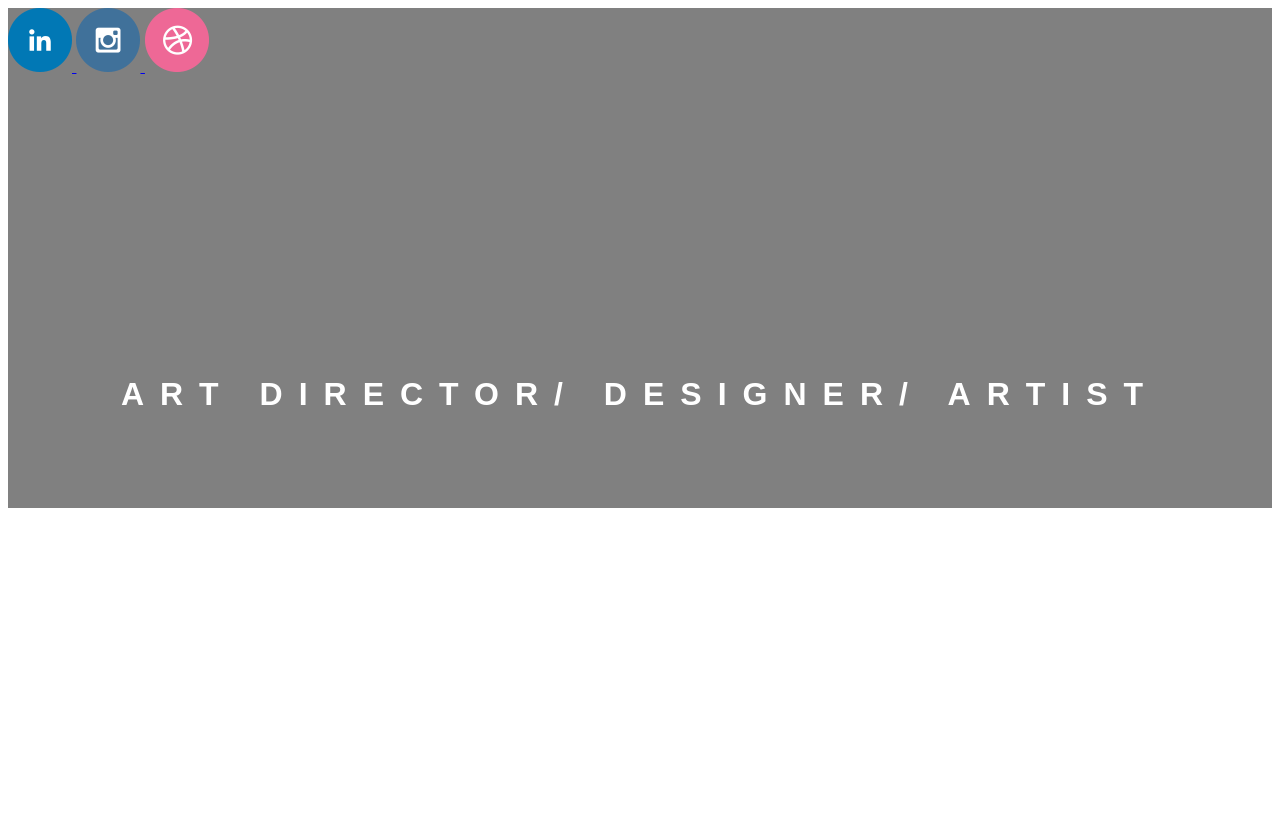
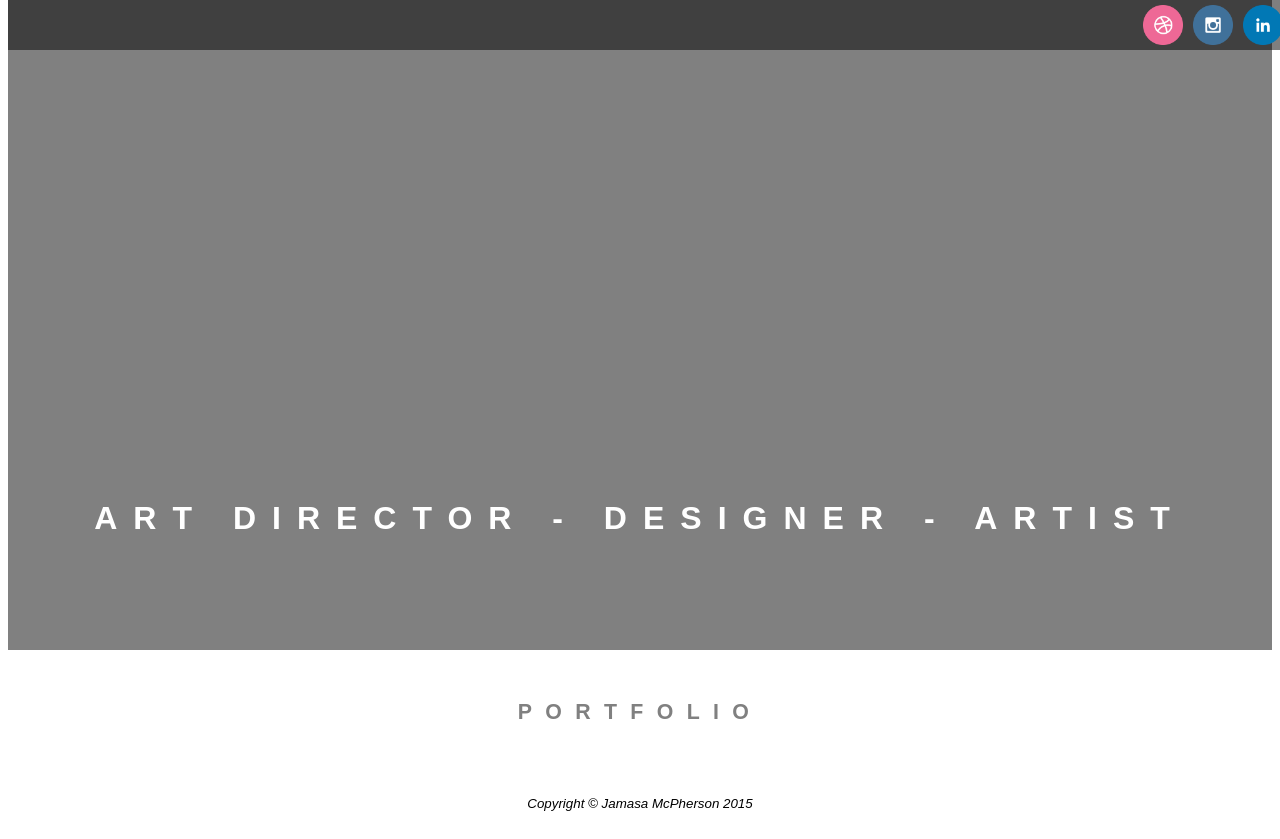
Before and after one commit to jmcpherson1/lesson_4_gh, a plain HTML site: page index.html in a window 1280 px wide. Before the commit the page ends 800 px from the top, so only its background shows below. Drawn offline with Linux system fonts and the light colour scheme.

Commit message:
added socialBar and firstScroll section

```diff
--- a/css/style.css
+++ b/css/style.css
@@ -1,22 +1,63 @@
 
 html,body{
 	font-family: sans-serif;
+	margin-top:0px;
 }
+
+#socialBar{
+	width:100%;
+	height:50px;
+	background-color:rgba(0,0,0,.5);
+	position:fixed;
+	z-index:100;
+}
+
 #header{
 	width:100%;
-	height:500px;
-	background-image: url("images/hero_lg.jpg");
+	height:650px;
 	background-color:grey;
 	background-repeat:no-repeat;
 	margin-bottom:50px;
 }
+
 
 #title{
 	font-size:32px;
 	letter-spacing: 12pt;
 	color: white;
 	text-align: center;
-	padding-top:300px;
+	padding-top:500px;
 	padding-left:10px;
 	padding-right:10px;
 }
+
+.social{
+	padding:5px;
+	height:40px;
+	z-index:100;
+	float:right;
+}
+
+#firstScroll{
+	padding-top:50px;
+	margin-left:40px;
+
+}
+
+.sectionTitle{
+	font-size:16pt;
+	letter-spacing:10pt;
+	text-align:center;
+	color:grey;
+}
+
+.clearfix{
+		clear:both;
+}
+
+footer{
+	font-size:10pt;
+	text-align:center;
+	padding-top:50px;
+	padding-bottom:20px;
+}
--- a/index.html
+++ b/index.html
@@ -5,16 +5,27 @@
 	<link rel="stylesheet" href="css/style.css">
 </head>
 <body>
-	<section id="header">
+	<div id="socialBar">
 		<a href="https://www.linkedin.com/in/jamasa "target="_blank"><img src="images/linkedin.png" class="social"/>
 		</a>
 		<a href="https://instagram.com/explore/tags/100daysofcommutetherapy/ "target="_blank"/><img src="images/instagram.png" class="social"/>
 		</a>
-		<a href="https://instagram.com/explore/tags/100daysofcommutetherapy/ "target="_blank"/><img src="images/dribbble.png" class="social"/>
+		<a href="https://dribbble.com/theecreativedir"target="_blank"/><img src="images/dribbble.png" class="social"/>
 		</a>
+	</div>
 
-		<div id="title"><b>ART DIRECTOR/ DESIGNER/ ARTIST</b>
+	<section id="header">
+
+		<div id="title"><b>ART DIRECTOR - DESIGNER - ARTIST</b>
 		</div>
 	</section>
+
+		<p class="sectionTitle"><b>PORTFOLIO</b></p>
+
+
+	<footer class="clearfix"><i>Copyright &copy; Jamasa McPherson 2015</i>
+	</footer>
+
+
 </body>
 </html>
```
